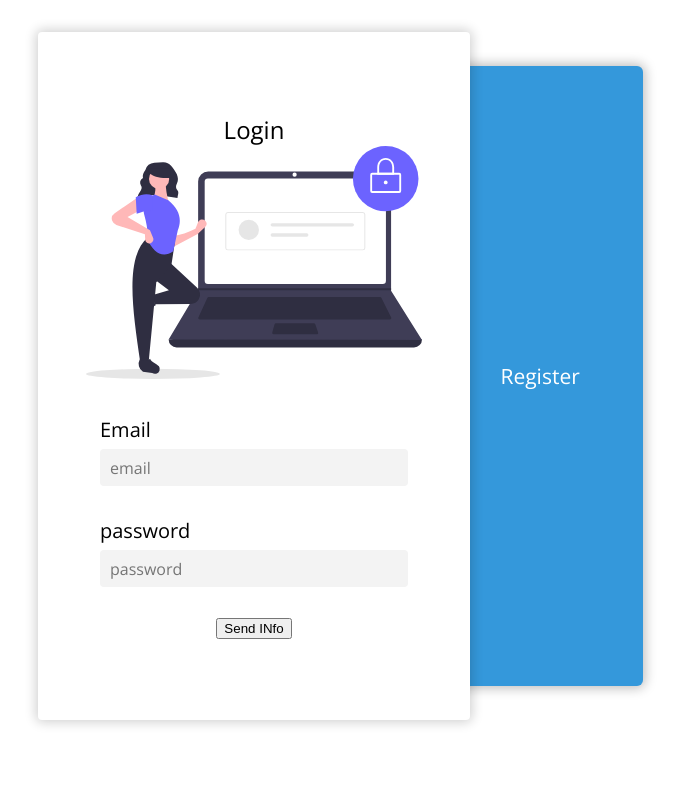
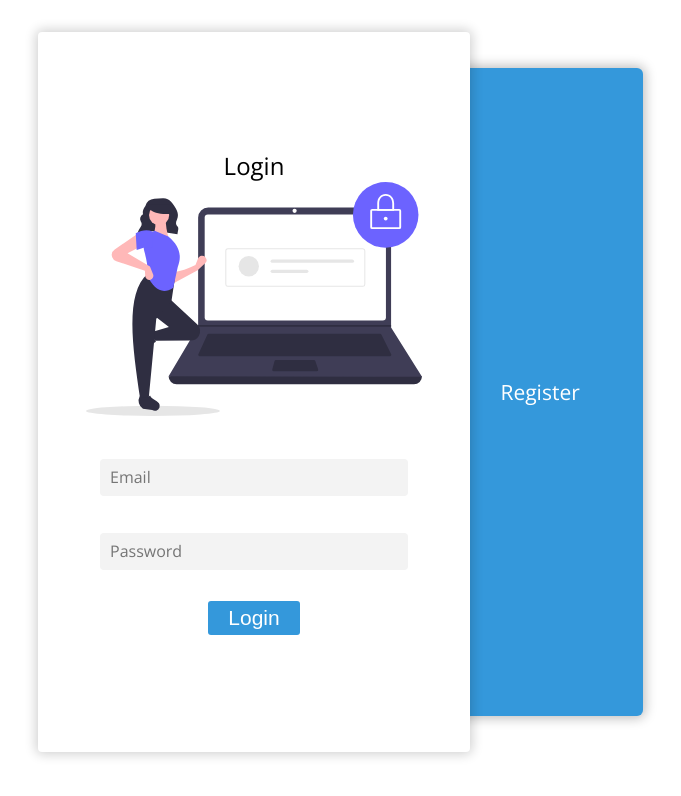
Before and after one commit to DahlGood/YouAuth, a React (Create React App) app in the folder web/: page / in a window 1280 px wide. Shown: the top 796 px of the page, without its empty margins (386-1067 px from the left). Built offline with nearby package versions, Linux system fonts and the light colour scheme.

Commit message:
Removed uncessecary code
Removed code used for fetch, which was replaced by axios.
Made small design change: fixed height of register box

```diff
--- a/web/src/App.scss
+++ b/web/src/App.scss
@@ -20,7 +20,7 @@
 	position: relative;
 	z-index: 99;
 	.container {
-		min-height: 43em;
+		min-height: 42em;
 		display: flex;
 		justify-content: center;
 		align-items: center;
@@ -30,13 +30,10 @@
 		position: relative;
 		z-index: 99;
 		width: 100%;
-		//height: 100%;
 		z-index: 99;
-		//padding: 17px 10px;
-		//transition: transform 200ms ease-in-out;
 		&.login-pane {
 			transition: all 450ms ease-in-out;
-			height: 43em;
+			height: 45em;
 		}
 
 		&.register-pane {
--- a/web/src/components/login/login.jsx
+++ b/web/src/components/login/login.jsx
@@ -6,6 +6,7 @@ const axios = require("axios");
 export class Login extends React.Component {
 	constructor(props) {
 		super(props);
+		this.handleSubmit = this.handleSubmit.bind(this);
 	}
 
 	handleSubmit(event) {
@@ -16,7 +17,7 @@ export class Login extends React.Component {
 			"password": data.get("password")
 		};
 
-    axios.post("http://157.245.136.250:3000/users/login", userData).then(response => console.log(response));
+		axios.post("http://157.245.136.250:3000/users/login", userData).then(response => console.log(response)).catch(err => console.log(err));
 	}
 
 	render() {
@@ -25,18 +26,16 @@ export class Login extends React.Component {
 				<div className="header">Login</div>
 				<div className="content">
 					<div className="image">
-            <img src={loginImage} />
+						<img src={loginImage} alt="" />
 					</div>
 					<form className="form" onSubmit={this.handleSubmit}>
 						<div className="form-group">
-              <label htmlFor="email">Email</label>
-              <input type="text" name="email" placeholder="email" />
+							<input type="text" name="email" placeholder="Email" />
 						</div>
 						<div className="form-group">
-              <label htmlFor="password">password</label>
-              <input type="text" name="password" placeholder="password" />
+							<input type="password" name="password" placeholder="Password" />
 						</div>
-            <button>Send INfo</button>
+						<button className="btn">Login</button>
 					</form>
 				</div>
 			</div>
--- a/web/src/components/login/register.jsx
+++ b/web/src/components/login/register.jsx
@@ -20,24 +20,8 @@ export class Register extends React.Component {
 			"confirm_password": data.get("confirm_password")
 		};
 
-    //var jsonData = JSON.stringify(userData);
+		axios.post("http://157.245.136.250:3000/users/register", userData).then(response => console.log(response)).catch(err => console.log(err));
 
-    // var myHeaders = new Headers();
-    // myHeaders.append('Content-Type', 'application/json');
-
-    // var requestOpts = {
-    //   method: 'POST',
-    //   headers: myHeaders,
-    //   body: jsonData,
-    //   redirect: 'follow'
-    // };
-
-    axios.post("http://157.245.136.250:3000/users/register", userData).then(response => console.log(response));
-
-    // fetch("http://157.245.136.250:3000/users/register", requestOpts )
-    //   .then((response) => response.text())
-    //   .then((result) => console.log(result))
-    //   .catch((error) => console.log("error", error));
 	}
 
 	render() {
@@ -47,36 +31,27 @@ export class Register extends React.Component {
 
 				<div className="content">
 					<div className="image">
-            <img src={loginImage} />
+						<img src={loginImage} alt="" />
 					</div>
 
 					<form className="form" onSubmit={this.handleSubmit}>
 						<div className="form-group">
-              <label htmlFor="fName">fName</label>
-              <input type="text" name="fName" placeholder="fName" />
+							<input type="text" name="fName" placeholder="First Name" />
 						</div>
 						<div className="form-group">
-              <label htmlFor="lName">lName</label>
-              <input type="text" name="lName" placeholder="lName" />
+							<input type="text" name="lName" placeholder="Last Name" />
 						</div>
 						<div className="form-group">
-              <label htmlFor="email">Email</label>
-              <input type="text" name="email" placeholder="email" />
+							<input type="text" name="email" placeholder="Email" />
 						</div>
 						<div className="form-group">
-              <label htmlFor="password">password</label>
-              <input type="text" name="password" placeholder="password" />
+							<input type="password" name="password" placeholder="Password" />
 						</div>
 						<div className="form-group">
-              <label htmlFor="confirm_password">confirm_password</label>
-              <input
-                type="text"
-                name="confirm_password"
-                placeholder="confirm_password"
-              />
+							<input type="password" name="confirm_password" placeholder="Confirm Password" />
 						</div>
 
-            <button>Send INfo</button>
+						<button className="btn">Register</button>
 					</form>
 				</div>
 			</div>
```
Also changed, not shown: 2 other files (tests, documents, lock files or other folders). Lines whose indentation alone changed are shown as unchanged.
